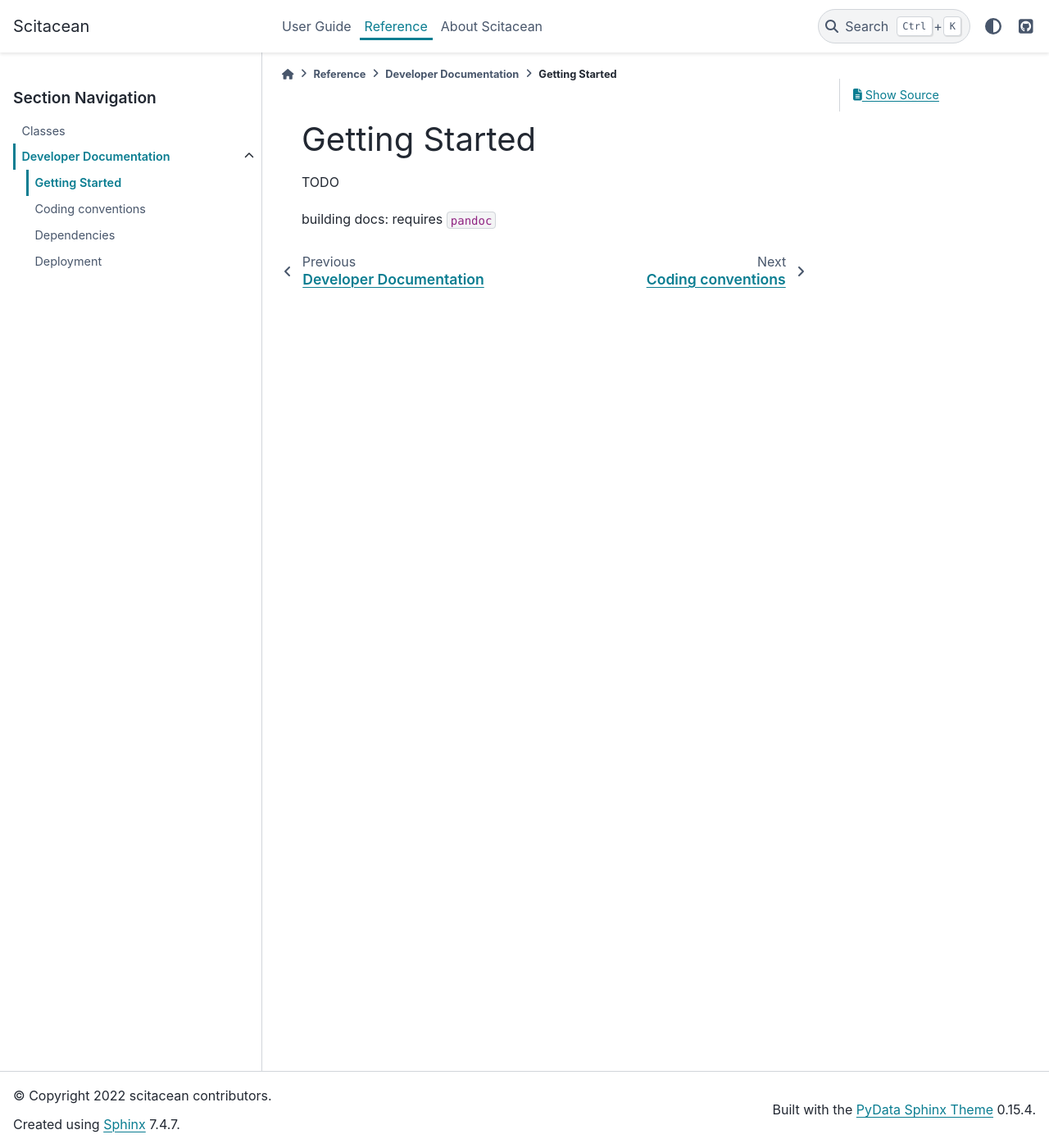
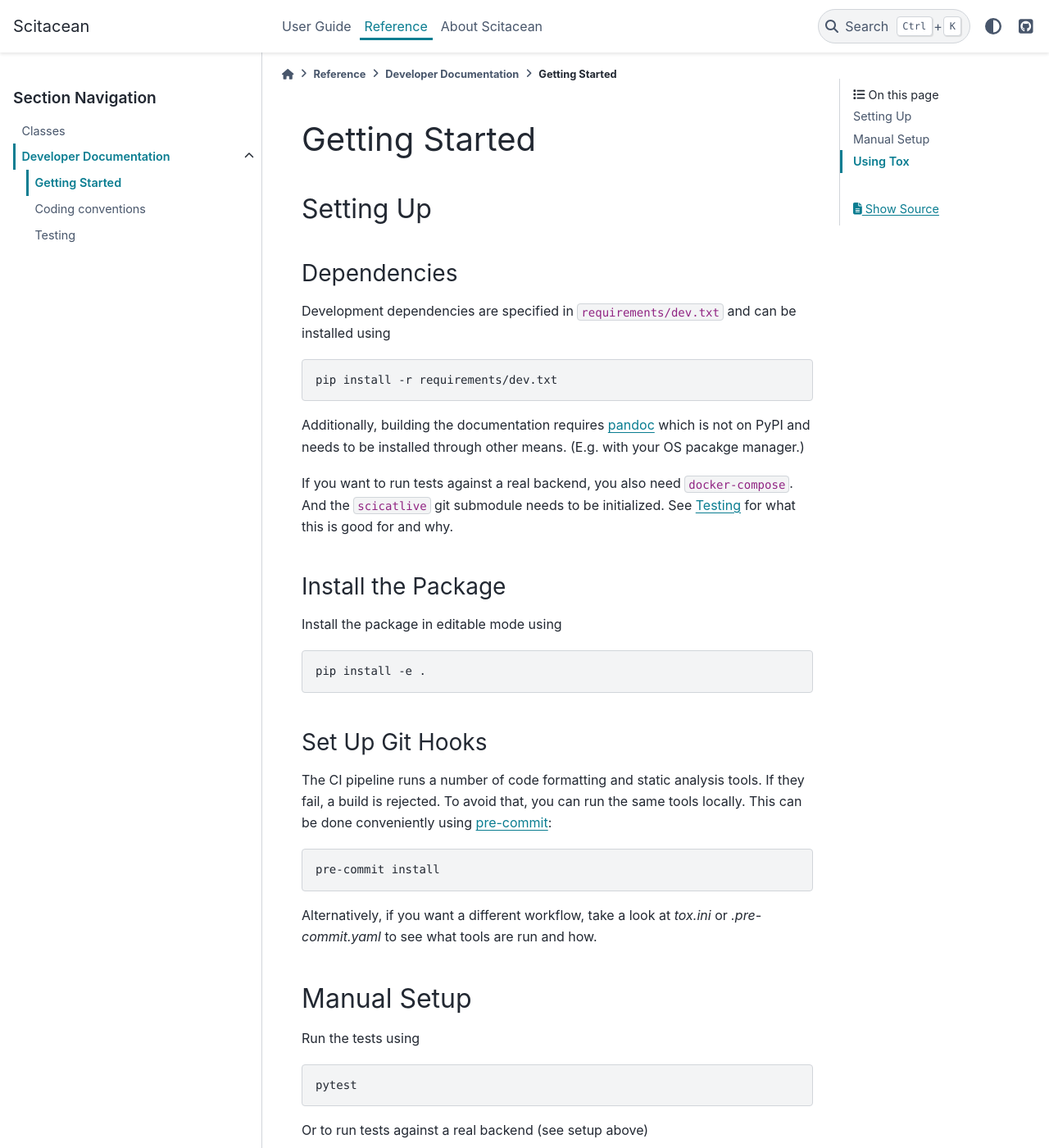
Before and after one commit to SciCatProject/scitacean, a Sphinx documentation site: the page built from docs/reference/developer/getting-started.rst, in a window 1280 px wide and 1400 px high. Shown: the whole window at 82% size. Built offline with Sphinx 7.4.7 and the PyData theme 0.15.4, drawn with Linux system fonts in a browser that asks for light colours; the version number could not be read and is left out; some of the changed text lies outside the part shown.

```diff
--- a/docs/reference/developer/dependencies.rst
+++ /dev/null
@@ -1,4 +0,0 @@
-Dependencies
-============
-
-TODO
--- a/docs/reference/developer/getting-started.rst
+++ b/docs/reference/developer/getting-started.rst
@@ -1,6 +1,91 @@
 Getting Started
 ===============
 
-TODO
+Setting Up
+----------
 
-building docs: requires ``pandoc``
+Dependencies
+~~~~~~~~~~~~
+
+Development dependencies are specified in ``requirements/dev.txt`` and can be installed using
+
+.. code-block:: sh
+
+    pip install -r requirements/dev.txt
+
+Additionally, building the documentation requires `pandoc <https://pandoc.org/>`_ which is not on PyPI and needs to be installed through other means.
+(E.g. with your OS pacakge manager.)
+
+If you want to run tests against a real backend, you also need ``docker-compose``.
+And the ``scicatlive`` git submodule needs to be initialized.
+See `Testing <./testing.rst>`_ for what this is good for and why.
+
+Install the Package
+~~~~~~~~~~~~~~~~~~~
+
+Install the package in editable mode using
+
+.. code-block:: sh
+
+    pip install -e .
+
+Set Up Git Hooks
+~~~~~~~~~~~~~~~~
+
+The CI pipeline runs a number of code formatting and static analysis tools.
+If they fail, a build is rejected.
+To avoid that, you can run the same tools locally.
+This can be done conveniently using `pre-commit <https://pre-commit.com/>`_:
+
+.. code-block:: sh
+
+    pre-commit install
+
+Alternatively, if you want a different workflow, take a look at `tox.ini` or `.pre-commit.yaml` to see what tools are run and how.
+
+Manual Setup
+------------
+
+Run the tests using
+
+.. code-block:: sh
+
+    pytest
+
+Or to run tests against a real backend (see setup above)
+
+
+.. code-block:: sh
+
+    pytest --backend-tests
+
+Note that the setup and teardown of the backend takes several seconds.
+
+Build the documentation using
+
+.. code-block:: sh
+
+    python -m sphinx -v -b html -d build/.doctrees docs build/html
+
+Additionally, test the documentation using
+
+.. code-block:: sh
+
+    python -m sphinx -v -b doctest -d build/.doctrees docs build/html
+    python -m sphinx -v -b linkcheck -d build/.doctrees docs build/html
+
+
+Using Tox
+---------
+
+Run the tests using (e.g. python 3.10)
+
+.. code-block:: sh
+
+    tox -e py310
+
+Build the documentation using
+
+.. code-block:: sh
+
+    tox -e docs
--- a/docs/reference/index.rst
+++ b/docs/reference/index.rst
@@ -5,4 +5,4 @@ Reference
    :maxdepth: 2
 
    classes
-   developer-documentation
+   developer/index
--- a/docs/user-guide/getting-started.rst
+++ /dev/null
@@ -1,4 +0,0 @@
-Getting Started
-===============
-
-Do this and that
--- a/docs/user-guide/index.rst
+++ b/docs/user-guide/index.rst
@@ -4,6 +4,6 @@ User Guide
 .. toctree::
    :maxdepth: 2
 
-   getting-started
+   installation
    downloading
    uploading
```
Also changed, not shown: docs/reference/developer-documentation.rst (deleted, +0 -10 lines), docs/reference/developer/deployment.rst (deleted, +0 -48 lines), docs/reference/developer/index.rst (added, +9 -0 lines), docs/reference/developer/testing.rst (added, +26 -0 lines), docs/user-guide/installation.rst (added, +11 -0 lines), docs/user-guide/downloading.ipynb, docs/user-guide/uploading.ipynb.
